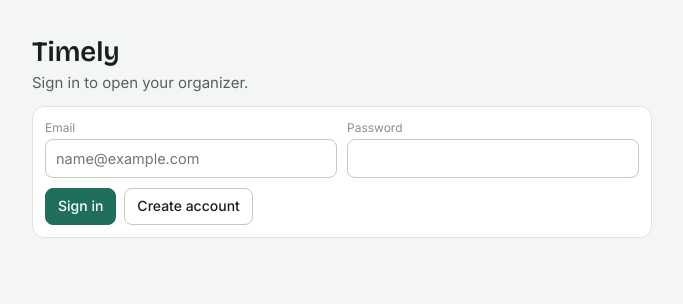
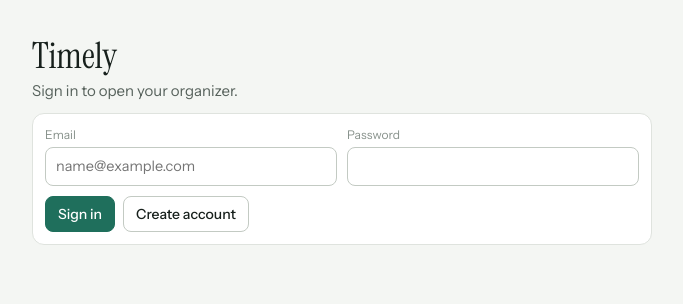
Before and after one commit to riafifield/organizer, a plain HTML site: page index.html in a window 1280 px wide. Shown: the whole page, without its empty margins (374-1057 px from the left). Drawn offline with nearby package versions, Linux system fonts and the light colour scheme.

Commit message:
Switch typefaces to Instrument Serif and Instrument Sans
Co-Authored-By: Claude Fable 5.2 <noreply@anthropic.com>

```diff
--- a/index.html
+++ b/index.html
@@ -16,7 +16,7 @@
 <link rel="icon" type="image/png" href="icons/icon-192.png">
 <link rel="preconnect" href="https://fonts.googleapis.com">
 <link rel="preconnect" href="https://fonts.gstatic.com" crossorigin>
-<link rel="stylesheet" href="https://fonts.googleapis.com/css2?family=Bricolage+Grotesque:opsz,wght@12..96,500;12..96,600&family=Inter:wght@400;500;600&display=swap">
+<link rel="stylesheet" href="https://fonts.googleapis.com/css2?family=Instrument+Sans:wght@400;500;600&family=Instrument+Serif&display=swap">
 <link rel="stylesheet" href="styles.css">
 </head>
 <body>
--- a/styles.css
+++ b/styles.css
@@ -8,7 +8,7 @@ img{max-width:100%}
   --bg:#f4f6f3; --surface:#ffffff; --fill:#e9ece7; --ink:#17201c; --ink-2:#56615b; --ink-3:#87918b;
   --line:#dfe3de; --line-strong:#c3cac3; --accent:#1f6f5c; --accent-ink:#ffffff; --accent-soft:#deeee8;
   --danger:#b3372b; --danger-soft:#fbe9e6; --warn:#8a5a00; --warn-soft:#fbf0d6; --claude:#a8532e; --claude-soft:#f8e9e0;
-  --display:"Bricolage Grotesque","Inter",system-ui,sans-serif; --text:"Inter",system-ui,-apple-system,"Segoe UI",sans-serif;
+  --display:"Instrument Serif","Iowan Old Style",Georgia,serif; --text:"Instrument Sans",system-ui,-apple-system,"Segoe UI",sans-serif;
 }
 @media (prefers-color-scheme: dark){ :root:not([data-theme="light"]){
   --bg:#121614; --surface:#1a1f1c; --fill:#232a26; --ink:#eef2ee; --ink-2:#aab4ad; --ink-3:#7c8780;
@@ -41,7 +41,7 @@ svg{flex:none}
   input,select,textarea{font-size:14.5px}
 }
 
-.brand{font:600 19px/1.2 var(--display);margin:0 0 14px 8px}
+.brand{font:400 26px/1.1 var(--display);margin:0 0 14px 8px}
 .side a{display:flex;align-items:center;gap:9px;padding:6px 8px;border-radius:8px;text-decoration:none;color:var(--ink-2);min-width:0}
 .side a span.nm{flex:1;min-width:0;overflow:hidden;text-overflow:ellipsis;white-space:nowrap}
 .side a:hover{background:var(--fill)}
@@ -54,7 +54,7 @@ svg{flex:none}
 .tabs a{flex:1;display:grid;justify-items:center;gap:2px;padding:7px 0 5px;font-size:11.5px;color:var(--ink-3);text-decoration:none}
 .tabs a[aria-current=page]{color:var(--accent);font-weight:500}
 
-h1{font:600 28px/1.15 var(--display);margin:0;text-wrap:balance;display:flex;align-items:center;gap:10px}
+h1{font:400 36px/1.1 var(--display);margin:0;text-wrap:balance;display:flex;align-items:center;gap:10px}
 .sub{color:var(--ink-2);margin:4px 0 0}
 .head{display:flex;justify-content:space-between;align-items:flex-start;gap:12px}
 .label{display:flex;justify-content:space-between;align-items:baseline;gap:12px;font-size:11.5px;letter-spacing:.07em;text-transform:uppercase;color:var(--ink-3);font-weight:600;margin:30px 0 4px}
@@ -118,7 +118,7 @@ h1 .pdot{width:12px;height:12px}
 
 .next{background:var(--accent-soft);border-radius:14px;padding:14px 16px;margin:18px 0 0}
 .next .k{font-size:11.5px;letter-spacing:.07em;text-transform:uppercase;font-weight:600;color:var(--accent)}
-.next .t{font:500 20px/1.25 var(--display);margin:3px 0 12px;overflow-wrap:anywhere}
+.next .t{font:400 25px/1.2 var(--display);margin:3px 0 12px;overflow-wrap:anywhere}
 .next .chip{background:var(--surface);border-color:transparent;color:var(--ink)}
 .next .chip[aria-pressed=true]{background:var(--accent);color:var(--accent-ink)}
 .filters{display:flex;flex-wrap:wrap;gap:6px;margin:20px 0 0}
```
